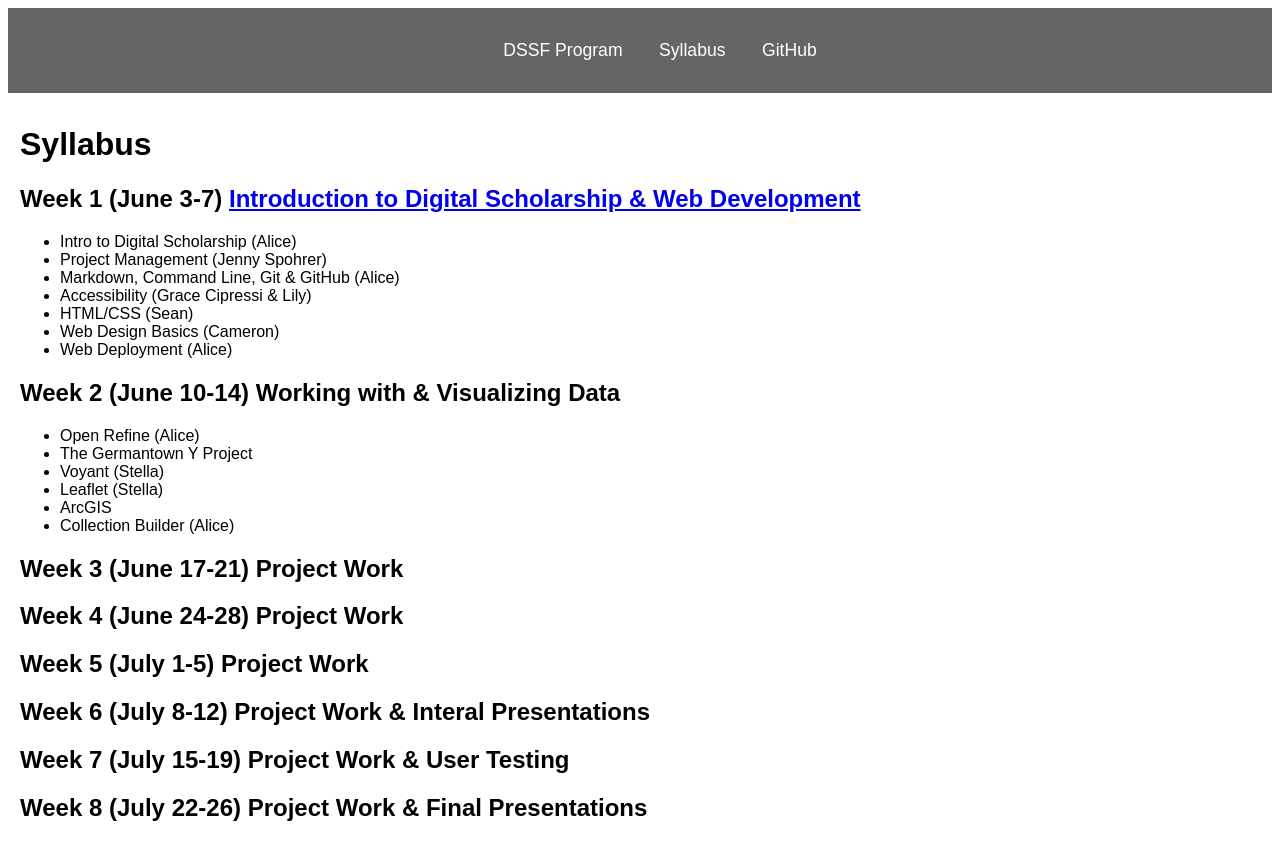
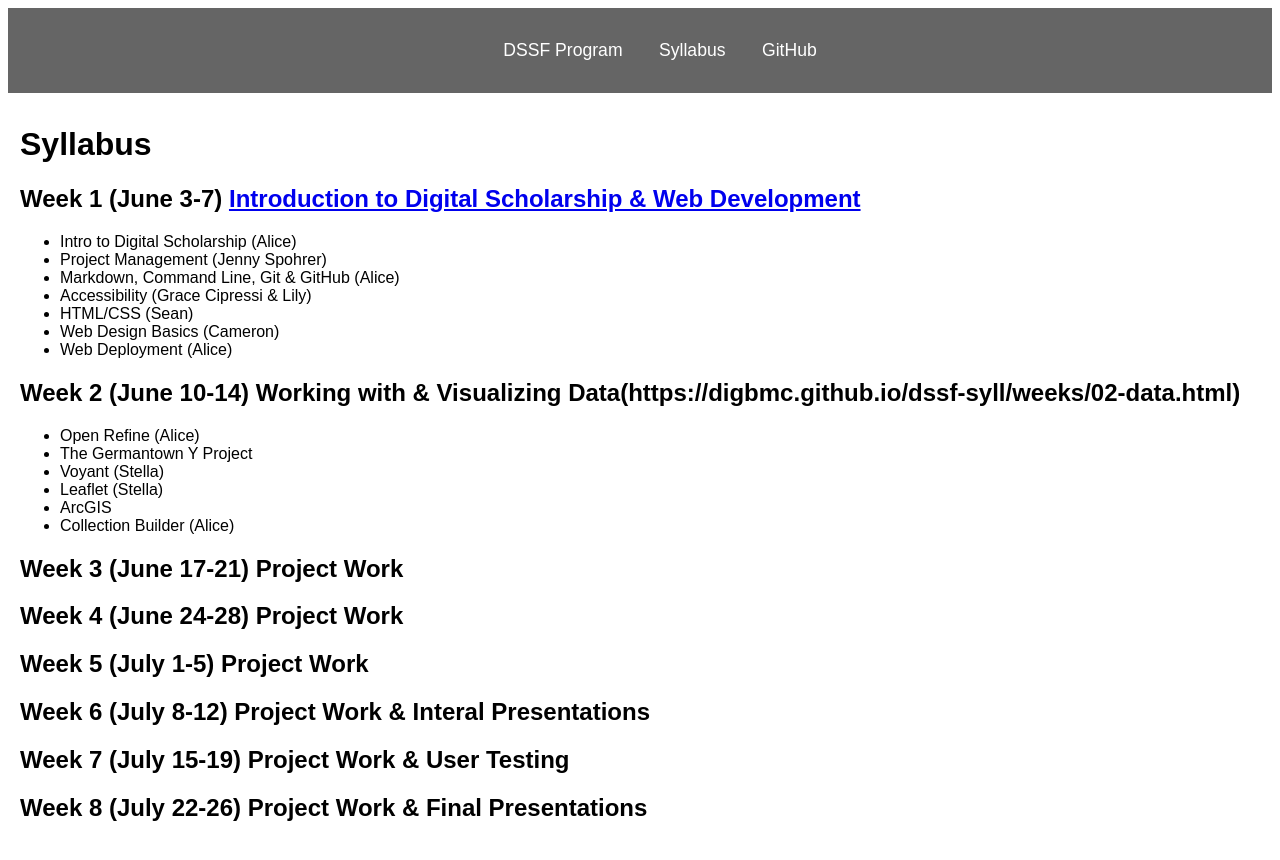
Before and after one commit to digbmc/dssf-syll, a Jekyll site: the page built from syllabus.md, in a window 1280 px wide. Shown: the top 860 px of the page. Built offline with Jekyll 4.4.1, drawn with Linux system fonts in a browser that asks for light colours; some of the changed lines change nothing that is shown.

Commit message:
Update syllabus.md; week 2 link

```diff
--- a/syllabus.md
+++ b/syllabus.md
@@ -13,7 +13,7 @@
 - Web Design Basics (Cameron)
 - Web Deployment (Alice)
 
-## Week 2 (June 10-14) Working with & Visualizing Data
+## Week 2 (June 10-14) Working with & Visualizing Data(https://digbmc.github.io/dssf-syll/weeks/02-data.html)
 
 - Open Refine (Alice)
 - The Germantown Y Project
```
